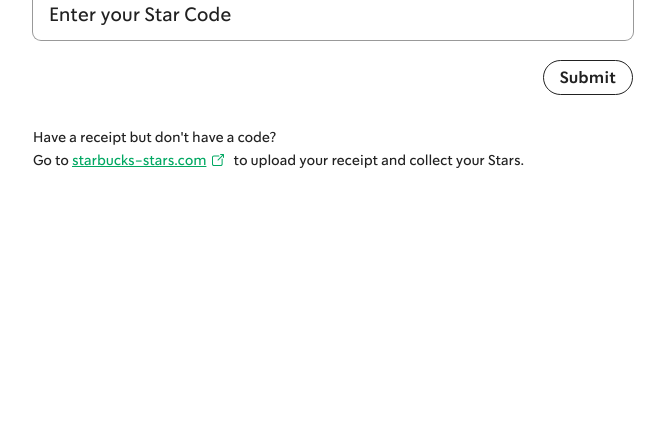
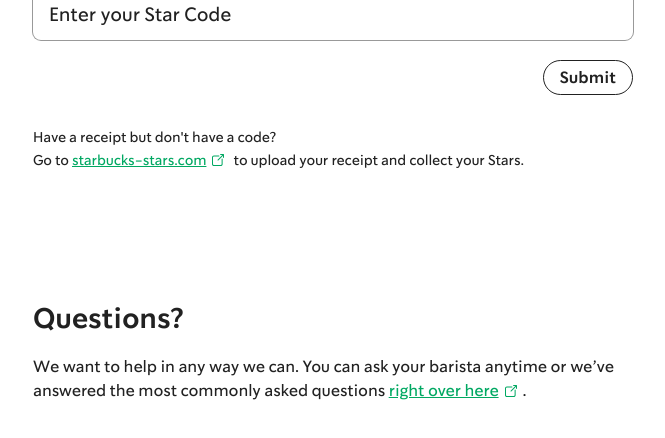
Before and after one commit to pavel-s/react-starbucks-rewards, a React (Create React App) app: page / in a window 1280 px wide. Shown: the part 4006-4444 px from the top of the page, without its empty margins (207-872 px from the left). Built offline with nearby package versions, Linux system fonts and the light colour scheme.

Commit message:
feat: QuestionsSection

```diff
--- a/src/components/section/index.tsx
+++ b/src/components/section/index.tsx
@@ -6,6 +6,7 @@
   Title,
   Text,
   HeaderContainer,
+  Container,
 } from './styles/section';
 
 type TSection = TRSC<typeof SectionBase> & {
@@ -13,6 +14,7 @@
   Header: TRSC<typeof Header, { withContainer?: boolean }>;
   Title: TRSC<typeof Title>;
   Text: TRSC<typeof Text>;
+  Container: TRSC<typeof Container>;
 };
 
 const Section: TSection = ({ children, ...rest }) => {
@@ -33,4 +35,8 @@
 Section.Title = ({ children, ...rest }) => <Title {...rest}>{children}</Title>;
 Section.Text = ({ children, ...rest }) => <Text {...rest}>{children}</Text>;
 
+Section.Container = ({ children, ...rest }) => (
+  <Container {...rest}>{children}</Container>
+);
+
 export default Section;
--- a/src/components/section/styles/section.tsx
+++ b/src/components/section/styles/section.tsx
@@ -1,4 +1,4 @@
-import styled, { CSSProperties } from 'styled-components/macro';
+import styled, { css, CSSProperties } from 'styled-components/macro';
 import { mGlobalContainer, mSectionHeader } from '../../../mixins';
 
 export const Section = styled.section`
@@ -46,7 +46,53 @@
   margin: 0;
   padding-top: 1.6rem;
 
-  > a {
-    color: #008248;
+  a {
+    color: #00a862;
+    display: inline-flex;
+    align-items: center;
+
+    span {
+      line-height: 1;
+    }
+    .icon-svg {
+      fill: #00a862;
+      display: inline-block;
+      vertical-align: middle;
+    }
   }
 `;
+
+const offset2of12_MdSize6of12 = css`
+  width: 100%;
+
+  @media (min-width: 768px) {
+    width: 50%;
+    margin-left: 16.66667%;
+  }
+`;
+
+const sizeXLarge_margin0auto = css`
+  max-width: 1440px;
+  margin: 0 auto;
+`;
+
+type TContainerSize = 'offset2of12_MdSize6of12' | 'sizeXLarge_margin0auto';
+
+export const Container = styled.div<{
+  size?: TContainerSize;
+  globalGutters?: boolean;
+}>`
+  ${({ size }) => {
+    switch (size) {
+      case 'offset2of12_MdSize6of12':
+        return offset2of12_MdSize6of12;
+
+      case 'sizeXLarge_margin0auto':
+        return sizeXLarge_margin0auto;
+
+      default:
+        return '';
+    }
+  }}
+  ${({ globalGutters }) => (globalGutters ? mGlobalContainer : '')}
+`;
--- /dev/null
+++ b/src/containers/questions-section.tsx
@@ -0,0 +1,29 @@
+import { Section } from '../components';
+import { IconOpenInNewTab } from '../icons';
+
+const QuestionSection = () => {
+  return (
+    <Section>
+      <Section.Container globalGutters>
+        <Section.Container size='offset2of12_MdSize6of12'>
+          <Section.Title>Questions?</Section.Title>
+          <Section.Text>
+            We want to help in any way we can. You can ask your barista anytime
+            or we’ve answered the most commonly asked questions{' '}
+            <a
+              href='https://customerservice.starbucks.com/app/answers/list/p/552'
+              target='_blank'
+              rel='noreferrer'
+            >
+              <span>right over here</span>
+              <IconOpenInNewTab />
+            </a>
+            .
+          </Section.Text>
+        </Section.Container>
+      </Section.Container>
+    </Section>
+  );
+};
+
+export default QuestionSection;
--- a/src/pages/rewards.tsx
+++ b/src/pages/rewards.tsx
@@ -5,6 +5,7 @@
 import HeaderContainer from '../containers/header';
 import HeroSection from '../containers/hero-section';
 import OptInFormSection from '../containers/opt-in-form-section';
+import QuestionSection from '../containers/questions-section';
 import StarRatesSection from '../containers/star-rates';
 import StepsSection from '../containers/steps-section';
 
@@ -25,6 +26,7 @@
         <ExtrasSection />
         <StarRatesSection />
         <OptInFormSection />
+        <QuestionSection />
         <Section style={{ height: '1000px' }}></Section>
       </Content>
     </>
```
